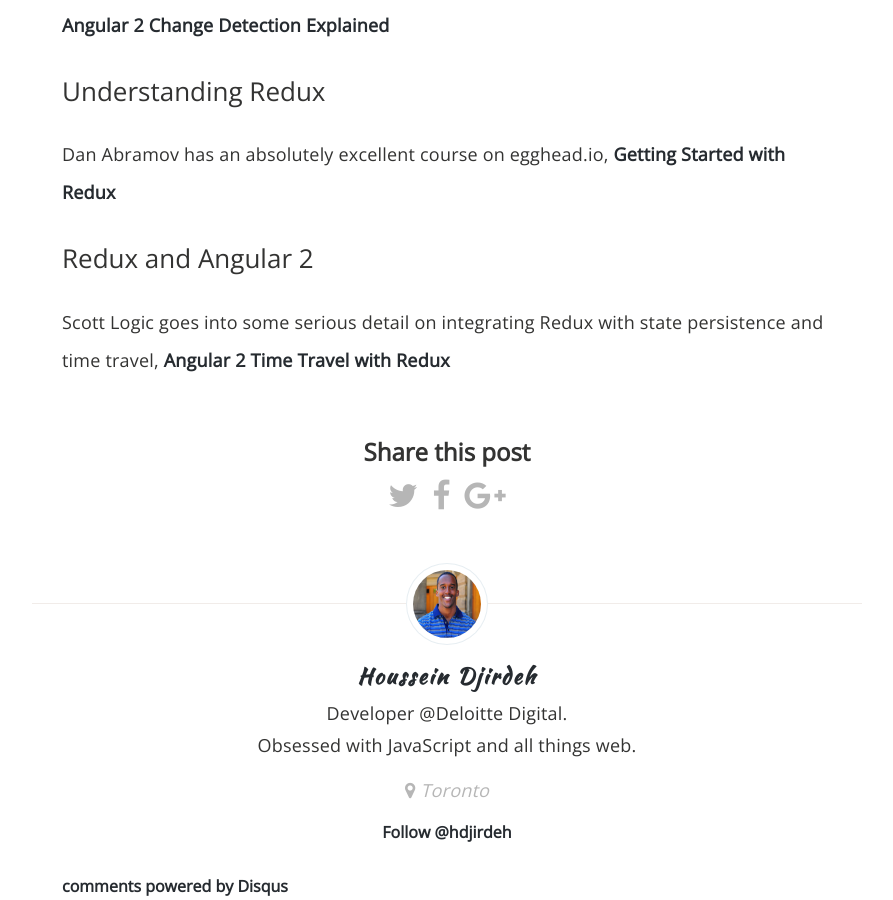
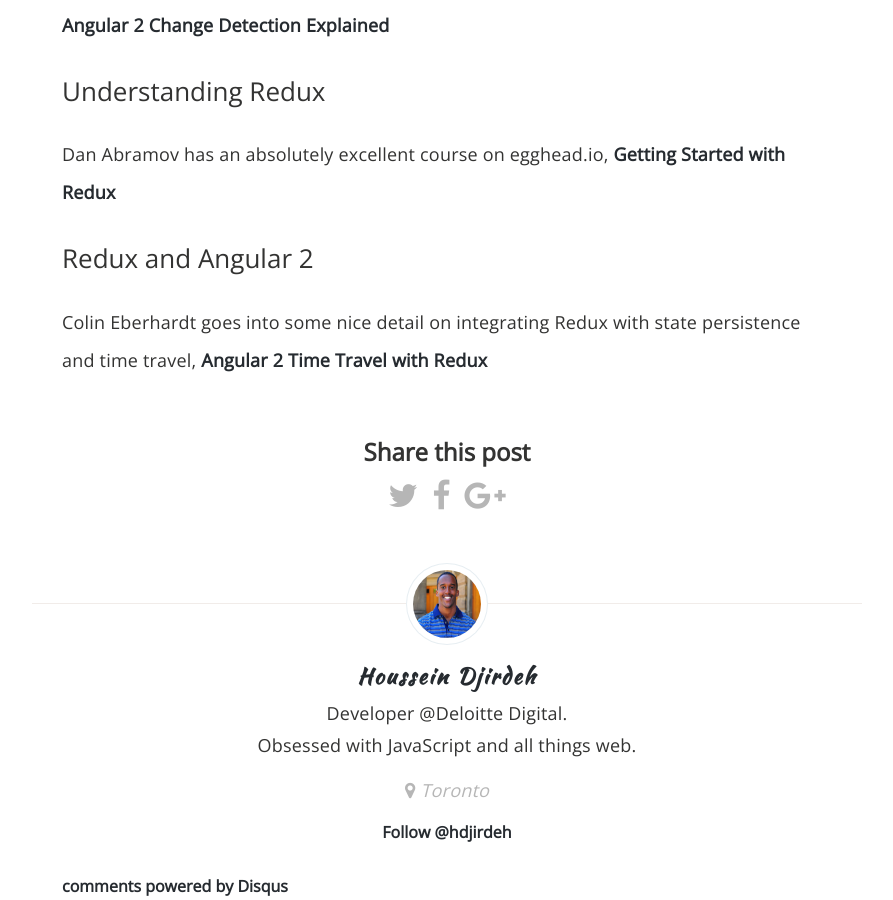
Before and after one commit to housseindjirdeh/hdjirdeh.github.io, a Jekyll site: the page built from _posts/2016-06-12-introduction-to-angular2-and-redux.markdown, in a window 1280 px wide and 900 px high, scrolled down 18265 px. Shown: the whole window, without its empty margins (193-1086 px from the left). Built offline with Jekyll 4.4.1, drawn with Linux system fonts in a browser that asks for light colours; nearby versions of some CDN libraries; comment, search, counter and statistics services are not loaded.

Commit message:
Oops fixed name of article author

```diff
--- a/_posts/2016-06-12-introduction-to-angular2-and-redux.markdown
+++ b/_posts/2016-06-12-introduction-to-angular2-and-redux.markdown
@@ -540,4 +540,4 @@
 Redux and Angular 2
 ------------------
 
-Scott Logic goes into some serious detail on integrating Redux with state persistence and time travel, [Angular 2 Time Travel with Redux](http://blog.scottlogic.com/2016/01/25/angular2-time-travel-with-redux.html)
+Colin Eberhardt goes into some nice detail on integrating Redux with state persistence and time travel, [Angular 2 Time Travel with Redux](http://blog.scottlogic.com/2016/01/25/angular2-time-travel-with-redux.html)
```
